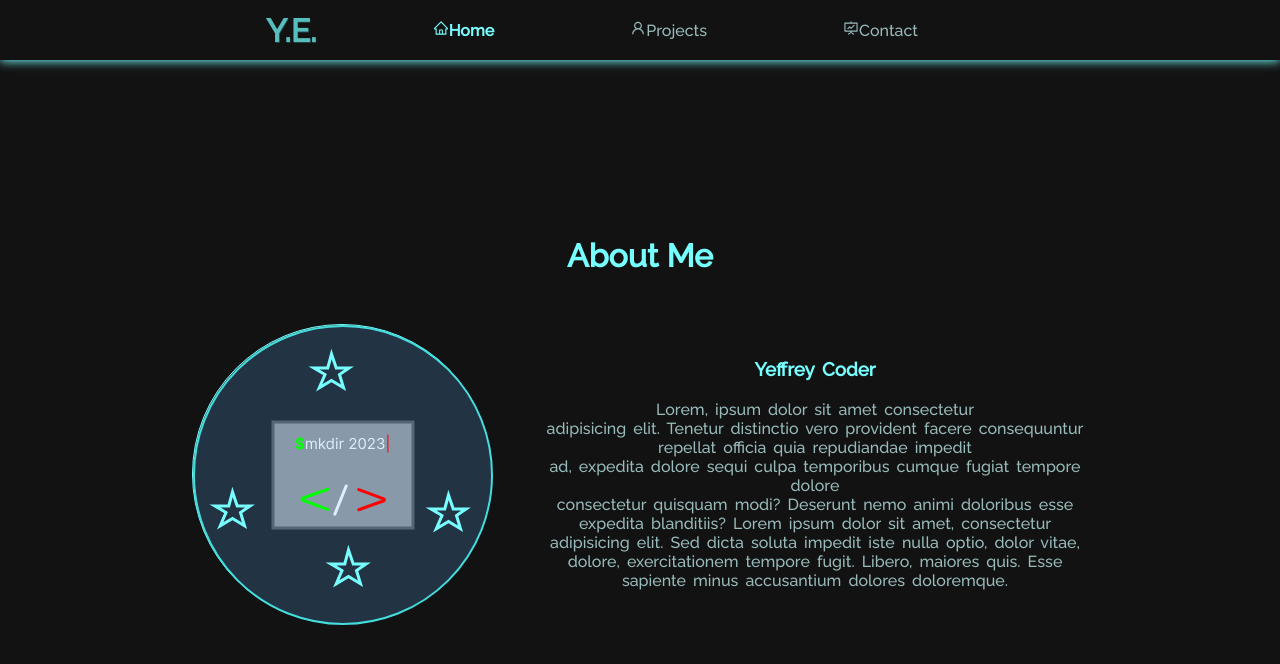
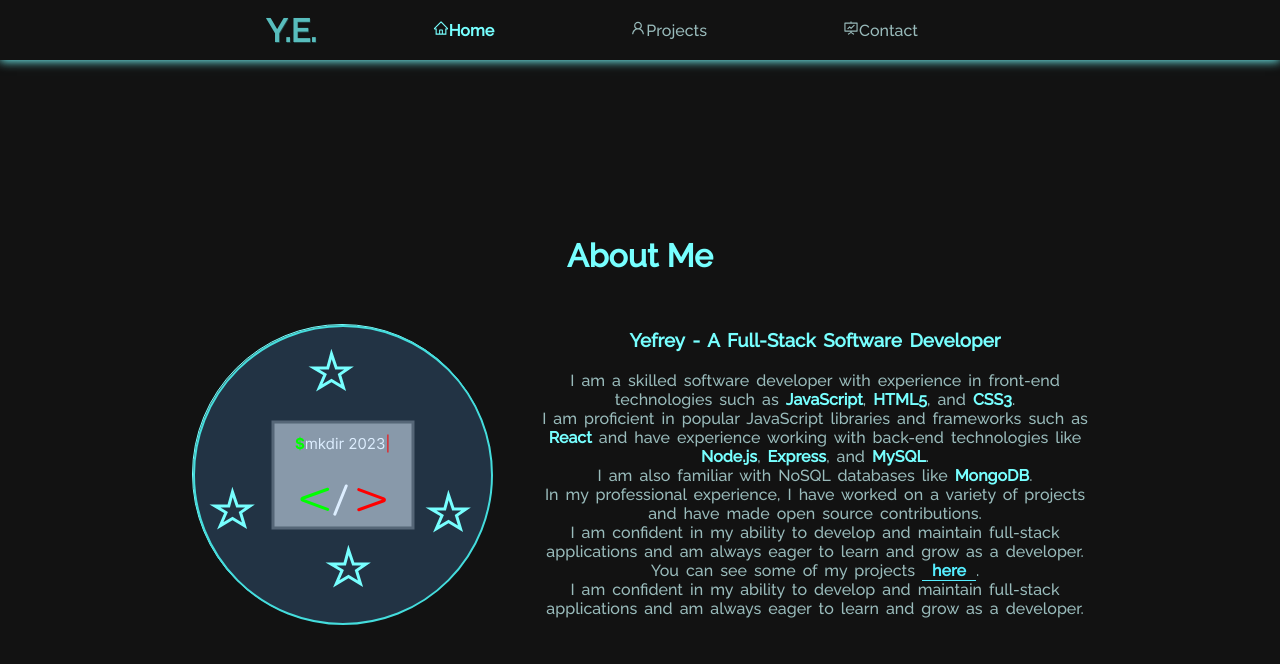
Before and after one commit to yeffreydev/portfolio, a React (Create React App) app: page / in a window 1280 px wide. Shown: the top 664 px of the page. Built offline with nearby package versions, Linux system fonts and the light colour scheme.

Commit message:
completed home page

```diff
--- a/src/assets/css/Home.css
+++ b/src/assets/css/Home.css
@@ -42,7 +42,18 @@
   font-size: 16px;
   text-align: center;
 }
+.home-presentation p b {
+  color: #7ff;
+}
+.home-presentation p b a {
+  color: #5ef;
+  padding: 0 10px;
+  border-bottom: 1px solid #5ef;
+}
 
+.home-presentation p b a:hover {
+  color: #5ad;
+}
 @media screen and (min-width: 700px) {
   .home {
     width: 80%;
--- a/src/pages/Home.tsx
+++ b/src/pages/Home.tsx
@@ -1,6 +1,7 @@
 import React from "react";
 import svgimg from "./../assets/svg/profile-coder.svg";
 import "./../assets/css/Home.css";
+import { Link } from "react-router-dom";
 const Home = () => {
   return (
     <div className="content-container">
@@ -11,12 +12,20 @@ const Home = () => {
             <img src={svgimg} alt="profile-coder" />
           </div>
           <div className="home-presentation">
-            <h3>Yeffrey Coder</h3>
+            <h3> Yefrey - A Full-Stack Software Developer</h3>
             <p>
-              Lorem, ipsum dolor sit amet consectetur <br /> adipisicing elit. Tenetur distinctio vero provident facere consequuntur repellat officia quia repudiandae impedit <br /> ad, expedita
-              dolore sequi culpa temporibus cumque fugiat tempore dolore <br /> consectetur quisquam modi? Deserunt nemo animi doloribus esse expedita blanditiis? Lorem ipsum dolor sit amet,
-              consectetur adipisicing elit. Sed dicta soluta impedit iste nulla optio, dolor vitae, dolore, exercitationem tempore fugit. Libero, maiores quis. Esse sapiente minus accusantium dolores
-              doloremque.
+              I am a skilled software developer with experience in front-end technologies such as <b>JavaScript</b>, <b>HTML5</b>, and <b>CSS3</b>.
+              <br /> I am proficient in popular JavaScript libraries and frameworks such as <b>React</b> and have experience working with back-end technologies like <b>Node.js</b>, <b>Express</b>, and{" "}
+              <b>MySQL</b>.
+              <br /> I am also familiar with NoSQL databases like <b>MongoDB</b>. <br />
+              In my professional experience, I have worked on a variety of projects and have made open source contributions.
+              <br /> I am confident in my ability to develop and maintain full-stack applications and am always eager to learn and grow as a developer.
+              <br />
+              You can see some of my projects{" "}
+              <b>
+                <Link to={"/projects"}>here</Link>
+              </b>
+              .<br /> I am confident in my ability to develop and maintain full-stack applications and am always eager to learn and grow as a developer.
             </p>
           </div>
         </section>
```
